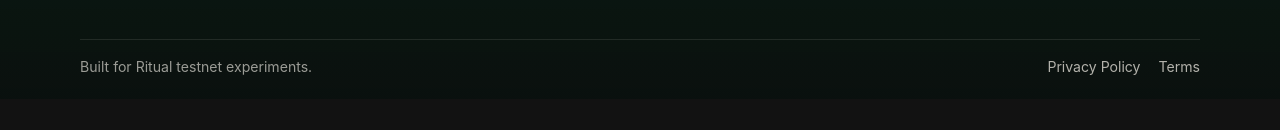
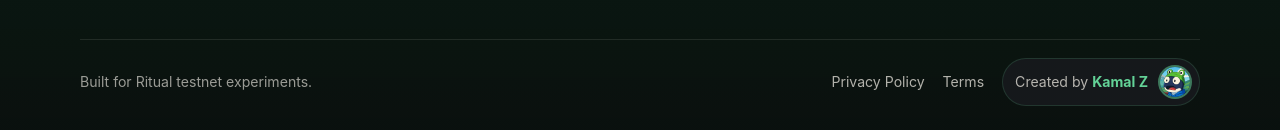
Before and after one commit to kamaledeng/daf-ritual-tesnet, a website: page index.html in a window 1280 px wide. Shown: the part 2240-2370 px from the top of the page. Before the commit the page ends 2339 px from the top, so only its background shows below. Drawn offline with nearby package versions, Linux system fonts and the light colour scheme; no server answers.

Commit message:
Add creator credit link

```diff
--- a/index.html
+++ b/index.html
@@ -253,6 +253,16 @@
         >
           Terms
         </a>
+        <a
+          class="creator-credit"
+          href="https://x.com/direumatteul"
+          target="_blank"
+          rel="noreferrer"
+          aria-label="Created by Kamal Z on X"
+        >
+          <span>Created by <strong>Kamal Z</strong></span>
+          <img src="./assets/creator-avatar.jpg" alt="Kamal Z avatar" />
+        </a>
       </div>
     </footer>
 
--- a/styles.css
+++ b/styles.css
@@ -981,6 +981,45 @@ pre {
   color: var(--accent);
 }
 
+.creator-credit {
+  display: inline-flex;
+  align-items: center;
+  gap: 10px;
+  border: 1px solid rgba(99, 210, 151, 0.16);
+  border-radius: 999px;
+  background: rgba(25, 27, 32, 0.76);
+  color: var(--text);
+  padding: 6px 7px 6px 12px;
+  transition:
+    border-color 180ms ease,
+    box-shadow 180ms ease,
+    transform 180ms ease;
+}
+
+.creator-credit:hover {
+  border-color: rgba(99, 210, 151, 0.52);
+  box-shadow: 0 12px 34px rgba(99, 210, 151, 0.12);
+  color: var(--text);
+  transform: translateY(-2px);
+}
+
+.creator-credit span {
+  margin-right: 0;
+  white-space: nowrap;
+}
+
+.creator-credit strong {
+  color: var(--accent);
+}
+
+.creator-credit img {
+  width: 34px;
+  height: 34px;
+  border: 2px solid rgba(99, 210, 151, 0.52);
+  border-radius: 999px;
+  object-fit: cover;
+}
+
 @keyframes drift {
   from {
     transform: translate3d(0, 0, 0) scale(1);
@@ -1114,4 +1153,8 @@ pre {
   .footer-bottom span {
     margin-right: 0;
   }
+
+  .creator-credit {
+    margin-top: 4px;
+  }
 }
```
Also changed, not shown: assets/creator-avatar.jpg (added).
